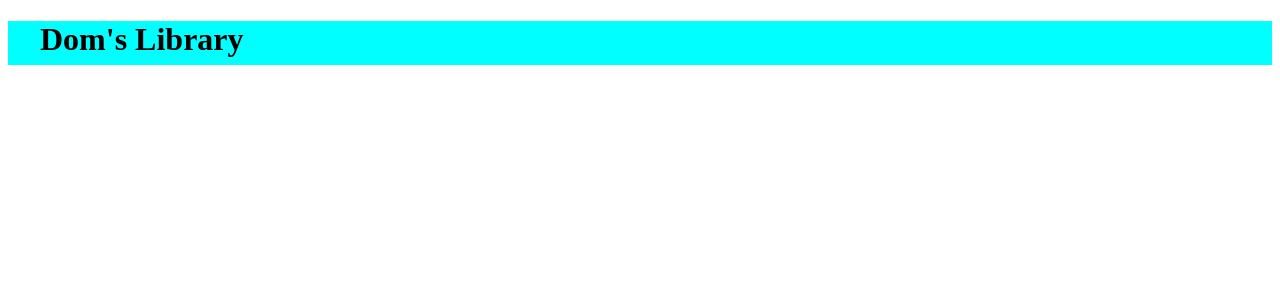
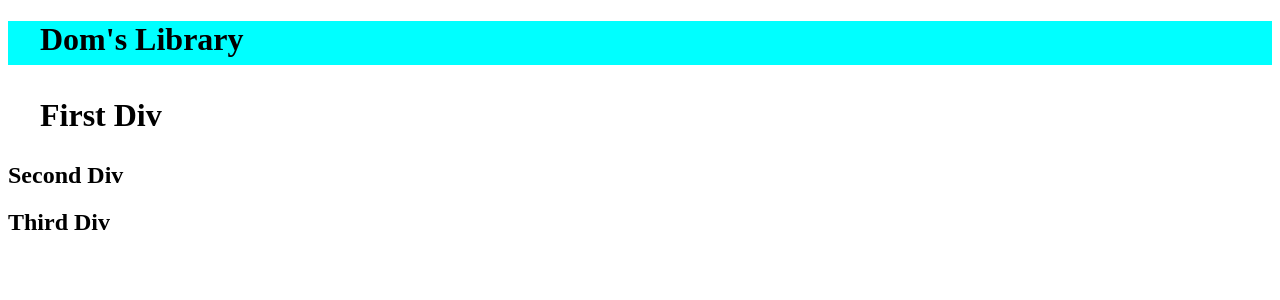
Before and after one commit to Kelphane/DCC-Library, a React (Create React App) app: page / in a window 1280 px wide. Shown: the top 300 px of the page. Built offline with nearby package versions, Linux system fonts and the light colour scheme.

Commit message:
Created a function that updates the state book number variable

```diff
--- a/src/components/App.jsx
+++ b/src/components/App.jsx
@@ -5,7 +5,24 @@ import TitleBar from './TitleBar/TitleBar';
 class App extends Component{
     constructor(props){
         super(props);
-        this.state = {};
+        this.books = [
+            {title: "Ready Player One", author: "Earnest"},
+            {title: "Starry Night", author: "Bob"}
+        ];
+        this.state = {
+            bookNumber: 0
+        };
+    }
+
+    goToNextBook = () => {
+        let tempBookNumber = this.state.bookNumber;
+        tempBookNumber++;
+        if(tempBookNumber === this.books.length){
+            tempBookNumber = 0;
+        }
+        this.setState({
+            bookNumber: tempBookNumber
+        });
     }
 
     render(){
@@ -14,6 +31,18 @@ class App extends Component{
                 <div className='titlebar-nav'>
                     <TitleBar className='container-fluid' />
                 </div>
+
+                <div className="col-md-4">
+                    <h1>First Div</h1>
+                </div>
+
+                <div className="col-md-4">
+                    <h2>Second Div</h2>
+                </div>
+
+                <div className="col-md-4">
+                    <h2>Third Div</h2>
+                </div>
             </div>
         );
     }
```
